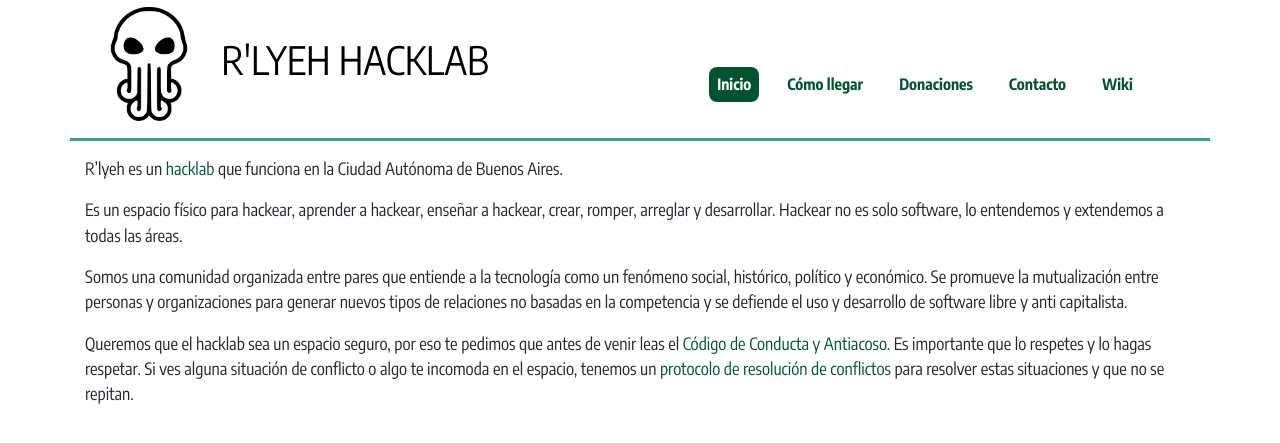
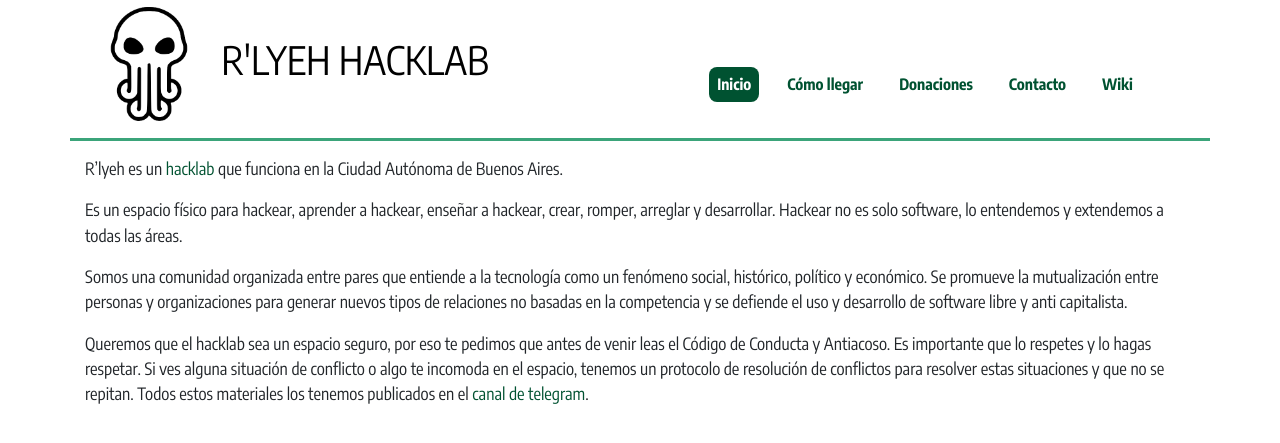
Before and after one commit to rlyehlab/rlab.be, a Jekyll site: the page built from index.md, in a window 1280 px wide. Shown: the top 443 px of the page. Built offline with Jekyll 4.4.1, drawn with Linux system fonts in a browser that asks for light colours.

```diff
--- a/index.md
+++ b/index.md
@@ -19,8 +19,8 @@ basadas en la competencia y se defiende el uso y desarrollo de software libre y
 anti capitalista.
 
 Queremos que el hacklab sea un espacio seguro, por eso te pedimos que antes de venir
-leas el [Código de Conducta y Antiacoso](https://wiki.rlab.be/books/sobre-el-hacklab/page/c%C3%B3digo-de-conducta-y-antiacoso).
+leas el Código de Conducta y Antiacoso.
 Es importante que lo respetes y lo hagas respetar. Si ves alguna situación de
 conflicto o algo te incomoda en el espacio, tenemos un
-[protocolo de resolución de conflictos](https://wiki.rlab.be/books/sobre-el-hacklab/page/resoluci%C3%B3n-de-conflictos)
-para resolver estas situaciones y que no se repitan.
+protocolo de resolución de conflictos
+para resolver estas situaciones y que no se repitan. Todos estos materiales los tenemos publicados en el [canal de telegram](/contacto/).
```
Also changed, not shown: como-llegar.md (+2 -2 lines), donaciones.md (+2 -2 lines).
